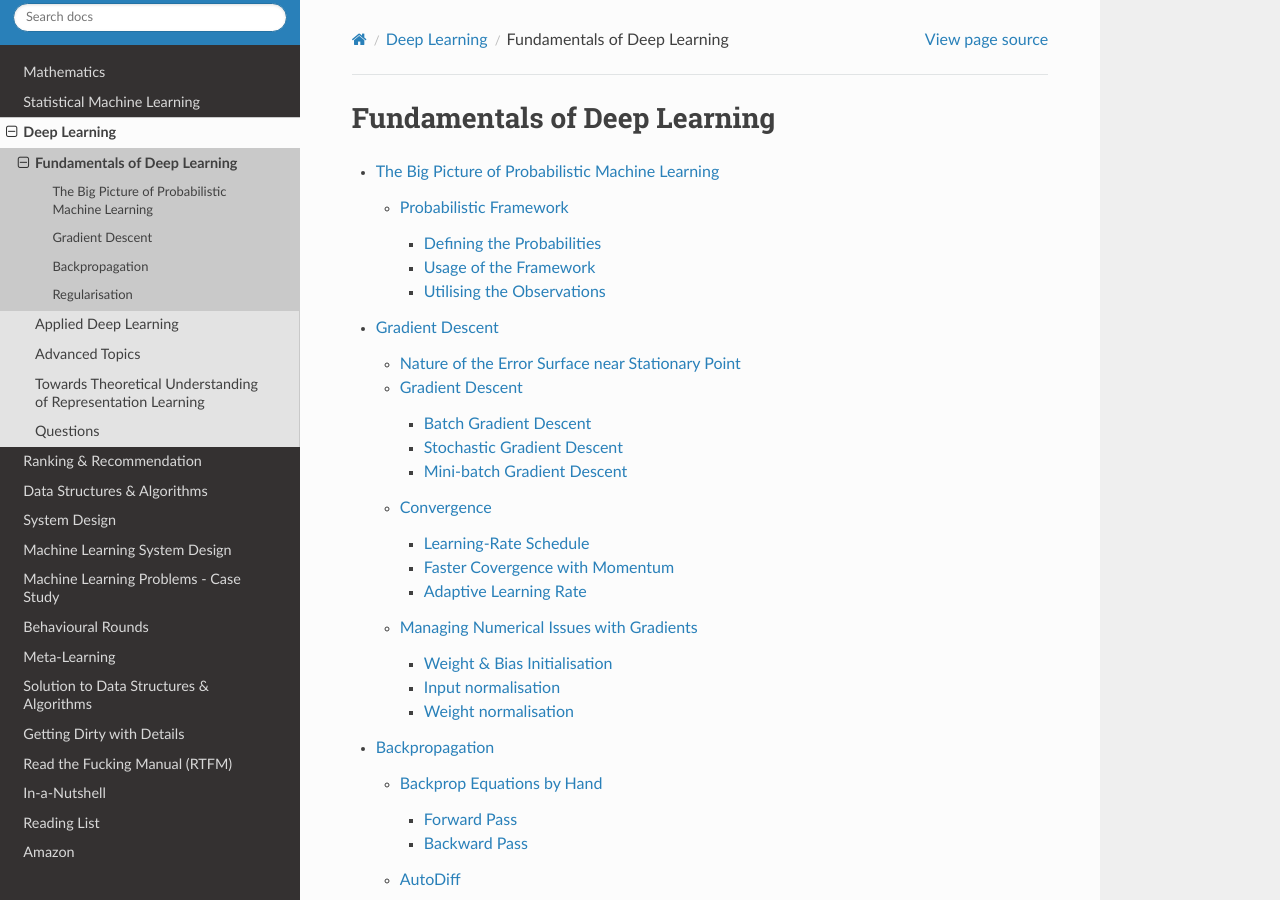
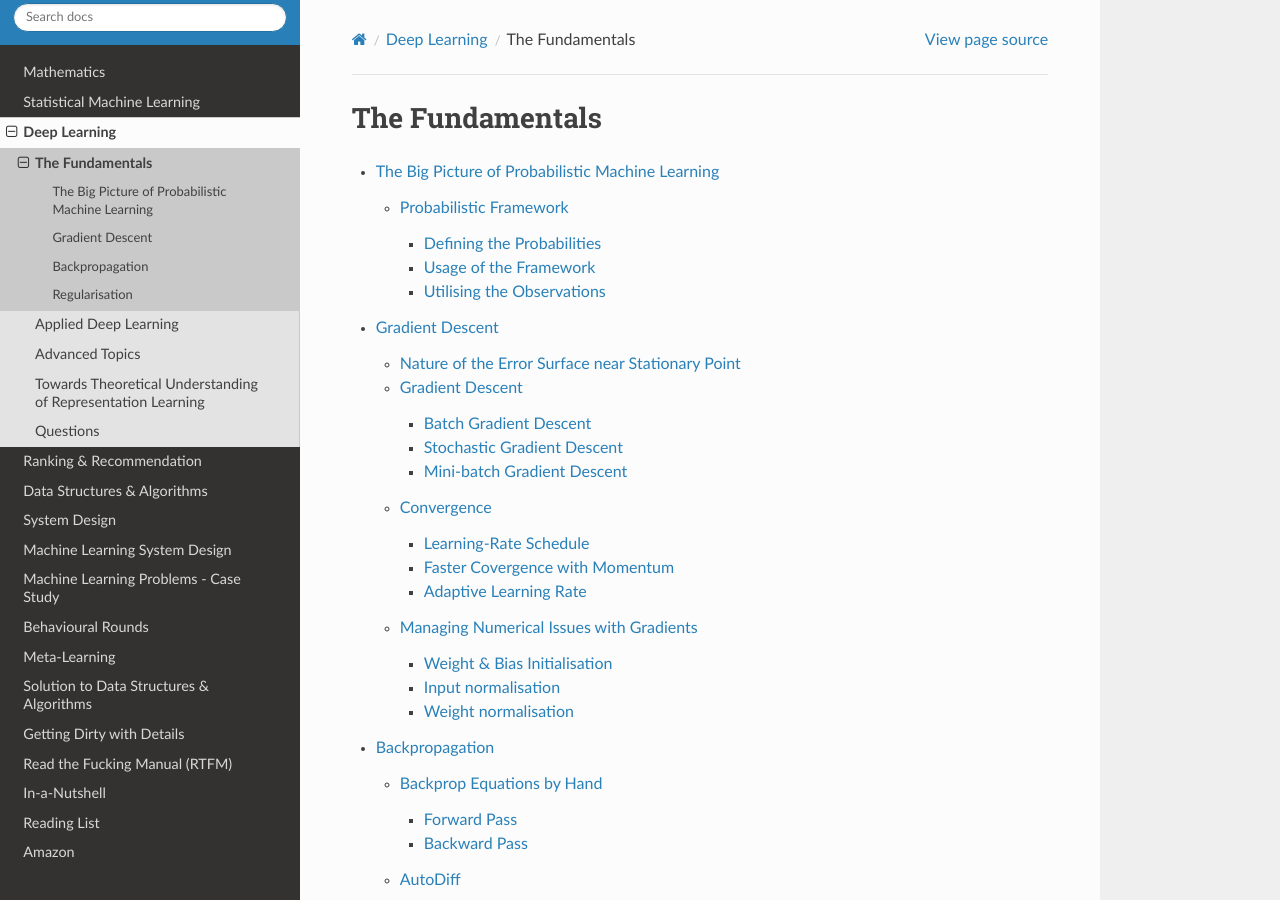
Before and after one commit to uselesstechjunks/leetcode, a Sphinx documentation site: the page built from docs/source/dl/basics/index.rst, in a window 1280 px wide and 900 px high. Built offline with Sphinx 7.4.7 and the Read the Docs theme 2.0.0, drawn with Linux system fonts in a browser that asks for light colours.

Commit message:
Update index.rst

```diff
--- a/docs/source/dl/basics/index.rst
+++ b/docs/source/dl/basics/index.rst
@@ -1,5 +1,5 @@
 #####################################################################
-Fundamentals of Deep Learning
+The Fundamentals
 #####################################################################
 
 .. toctree::
```
